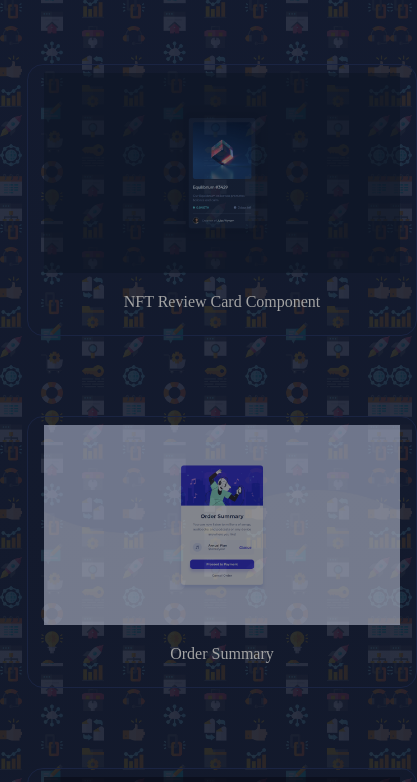
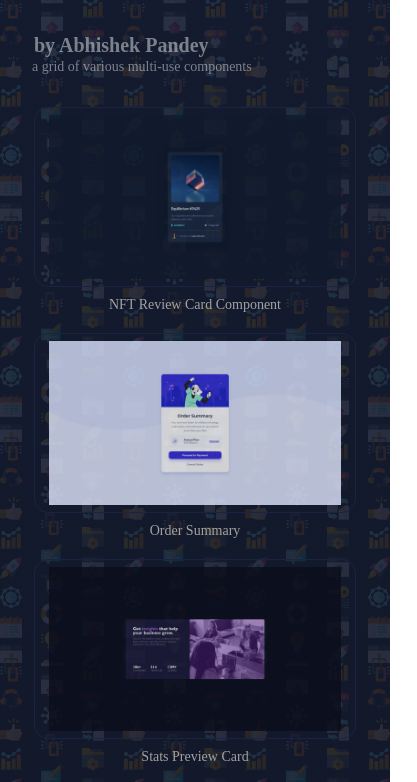
Before and after one commit to PuppetDart/frontmentor_designs, a plain HTML site: page index.html in a window 390 px wide. Shown: the top 782 px of the page, 417 px wide, since content can reach past the window. Drawn offline with Linux system fonts and the light colour scheme; a web font is replaced by a local one.

Commit message:
removed start script added media query for smaller screen

```diff
--- a/index.html
+++ b/index.html
@@ -8,96 +8,102 @@
 </head>
 
 <body>
-    <div id="card">
+
+    <h2>by Abhishek Pandey</h2>
+    <span>a grid of various multi-use components</span>
+
+    <div class="cards">
+        <div class="card">
             <a href="01 NFT Review Card Component/nft_index.html">
                 <img src="siteSS/01.png" height="200px" alt="">
                 <p>NFT Review Card Component</p>
             </a>
         </div>
-    <div id="card">
+        <div class="card">
             <a href="02 Order Summary Component/order_index.html">
                 <img src="siteSS/02.png" height="200px" alt="">
                 <p>Order Summary</p>
             </a>
         </div>
-    <div id="card">
+        <div class="card">
             <a href="03 Stats Preview Card Component/stats_index.html">
                 <img src="siteSS/03.png" height="200px" alt="">
                 <p>Stats Preview Card</p>
             </a>
         </div>
-    <div id="card">
+        <div class="card">
             <a href="04 Car Types 3 Column Card component/car_index.html">
                 <img src="siteSS/04.png" height="200px" alt="">
                 <p>Car Types Card </p>
             </a>
         </div>
-    <div id="card">
+        <div class="card">
             <a href="05 Profile Card Component/profile_index.html">
                 <img src="siteSS/05.png" height="200px" alt="">
                 <p>Profile Card</p>
             </a>
         </div>
-    <div id="card">
+        <div class="card">
             <a href="06 FAQ Card/faq_index.html">
                 <img src="siteSS/06.png" height="200px" alt="">
                 <p>FAQ Card </p>
             </a>
         </div>
-    <div id="card">
+        <div class="card">
             <a href="07 Social Proof Section/social_index.html">
                 <img src="siteSS/07.png" height="200px" alt="">
                 <p>Social Proof Section</p>
             </a>
         </div>
-    <div id="card">
+        <div class="card">
             <a href="08 Article Preview Component/article_index.html">
                 <img src="siteSS/08.png" height="200px" alt="">
                 <p>Article Preview Component </p>
             </a>
         </div>
-    <div id="card">
+        <div class="card">
             <a href="09 Four Card Feature Section/card4_index.html">
                 <img src="siteSS/09.png" height="200px" alt="">
                 <p>Four Card Feature Section </p>
             </a>
         </div>
-    <div id="card">
+        <div class="card">
             <a href="10 Coming Soon Section/comingSoon_index.html">
                 <img src="siteSS/10.png" height="200px" alt="">
                 <p>Coming Soon Section</p>
             </a>
         </div>
-    <div id="card">
+        <div class="card">
             <a href="11 Sign Up form/signUp_index.html">
                 <img src="siteSS/11.png" height="200px" alt="">
                 <p>Sign Up Form </p>
             </a>
         </div>
-    <div id="card">
+        <div class="card">
             <a href="12 Single Price Grid/priceGrid_index.html">
                 <img src="siteSS/12.png" height="200px" alt="">
                 <p>Single Price Grid </p>
             </a>
         </div>
-    <div id="card">
+        <div class="card">
             <a href="13 Ping Coming Soon Page/ping_index.html">
                 <img src="siteSS/13.png" height="200px" alt="">
                 <p>Ping Coming Soon Page</p>
             </a>
         </div>
-    <div id="card">
+        <div class="card">
             <a href="14 Huddle Landing Page/huddle_index.html">
                 <img src="siteSS/14.png" height="200px" alt="">
                 <p>Huddle Landing Page </p>
             </a>
         </div>
-    <div id="card">
+        <div class="card">
             <a href="15 Advice Generator/advice_gen_index.html">
                 <img src="siteSS/15.png" height="200px" alt="">
                 <p>Advice Generator Page </p>
             </a>
         </div>
+    </div>
 
 </body>
 
--- a/style.css
+++ b/style.css
@@ -7,33 +7,42 @@ html, body{
     min-height: 100%;
 }
 body{
+    margin: 0;
+    background-image: url("11 Sign Up form/images/bg-intro-desktop.png"), linear-gradient(hsl(224, 42%, 13%), hsl(222, 24%, 8%));
+    background-size: contain;
+    color: rgba(255, 255, 255, 0.452);
+    padding: 2rem;
+    font-family: M;
+    transition: all ease-in 0.2s;
+}
+h2{
+    margin: 2px;
+}
+.cards{
     display: grid;
+    color: white;
     grid-template-columns:  repeat(auto-fit, minmax(380px, 1fr));
     grid-gap: 2em;
-    padding: 2rem;
+    padding: 2rem 0;
     margin: 0;
     gap: 1em;
     box-sizing: border-box;
     align-items: center;
-    background-image: url("11 Sign Up form/images/bg-intro-desktop.png"), linear-gradient(hsl(224, 42%, 13%), hsl(222, 24%, 8%));
-    background-size: contain;
 
-    font-family: M;
-    color: white;
 }
-#card{
+.card{
     display: flex;
     text-align: center;
     justify-content: center;
     padding: 2rem;
     margin: 0;
 }
-#card img{
+.card img{
     transition: 0.5s all ease-in-out;
-    filter: brightness(80%) opacity(60%);
+    filter: opacity(75%);
 }
-#card img:hover{
-    filter: brightness(100%) opacity(100%);
+.card img:hover{
+    filter: opacity(100%);
 }
 
 a{
@@ -43,10 +52,39 @@ a{
     padding: 0.5em 1em;
     border:hsl(224, 44%, 18%) solid 0.1em;
     border-radius: 1em;
-    transition: all ease-in 0.5s;
 }
 
 a:hover{
     color: rgb(255, 255, 255);
     border:rgb(255, 255, 255) solid 0.1em;
 }
+
+@media (max-width:768px) {
+    body{
+        font-size: 14px;
+    }
+    h2{
+        font-size: 20px;
+    }
+    .cards{
+        display: grid;
+        color: white;
+        grid-template-columns:  repeat(auto-fit, minmax(310px, 1fr));
+        grid-gap: 2em;
+        padding: 1rem 0;
+        margin: 0;
+        gap: 1em;
+        box-sizing: border-box;
+        align-items: center;
+    }
+
+    .card{
+        height: 180px;
+        padding: 1rem;
+    }
+    .card img{
+        height: 100%;
+        transition: 0.2s all ease-in-out;
+        filter: opacity(80%);
+    }
+}
```
Also changed, not shown: 2 other files. Lines whose indentation alone changed are shown as unchanged.
